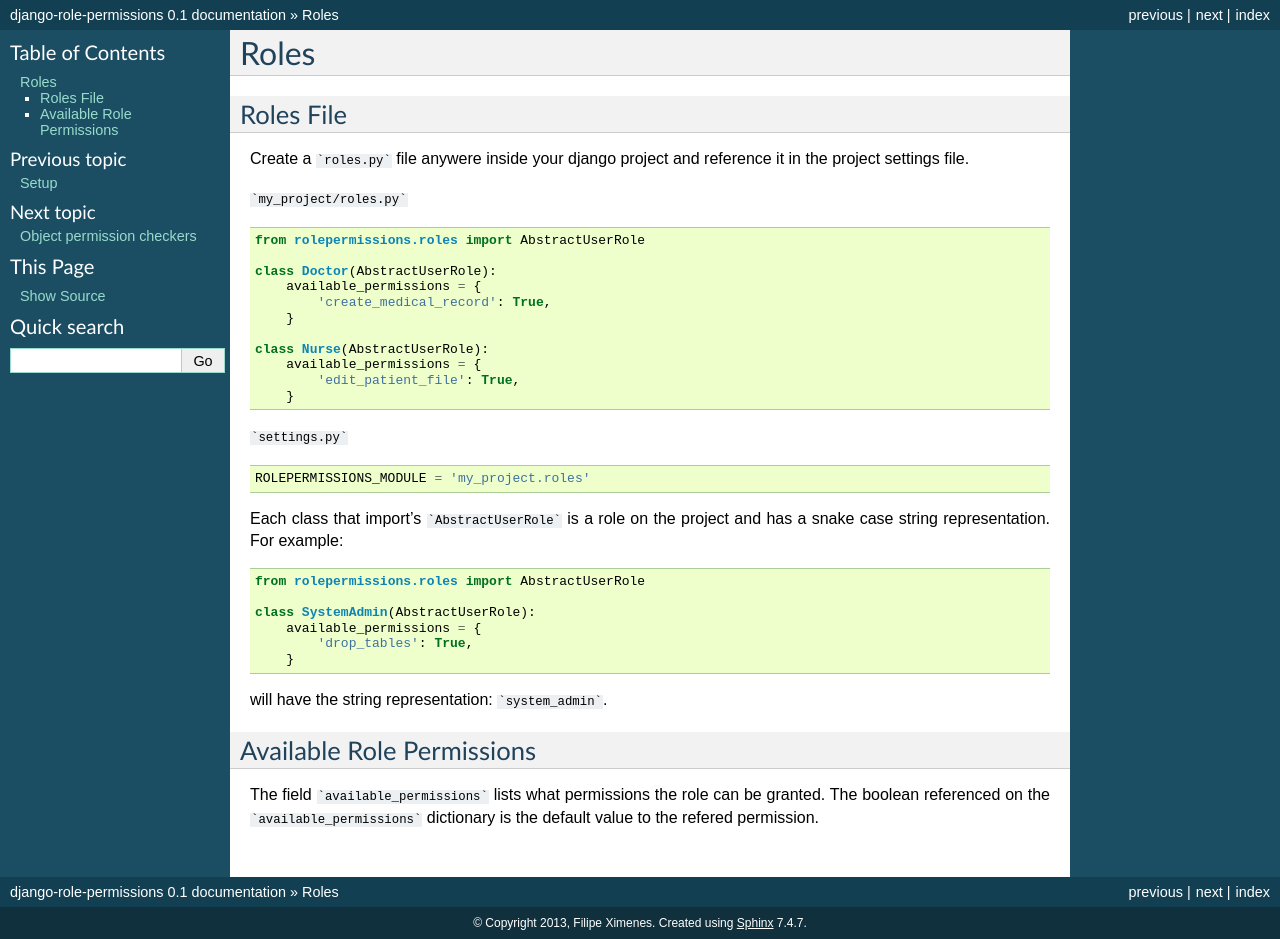
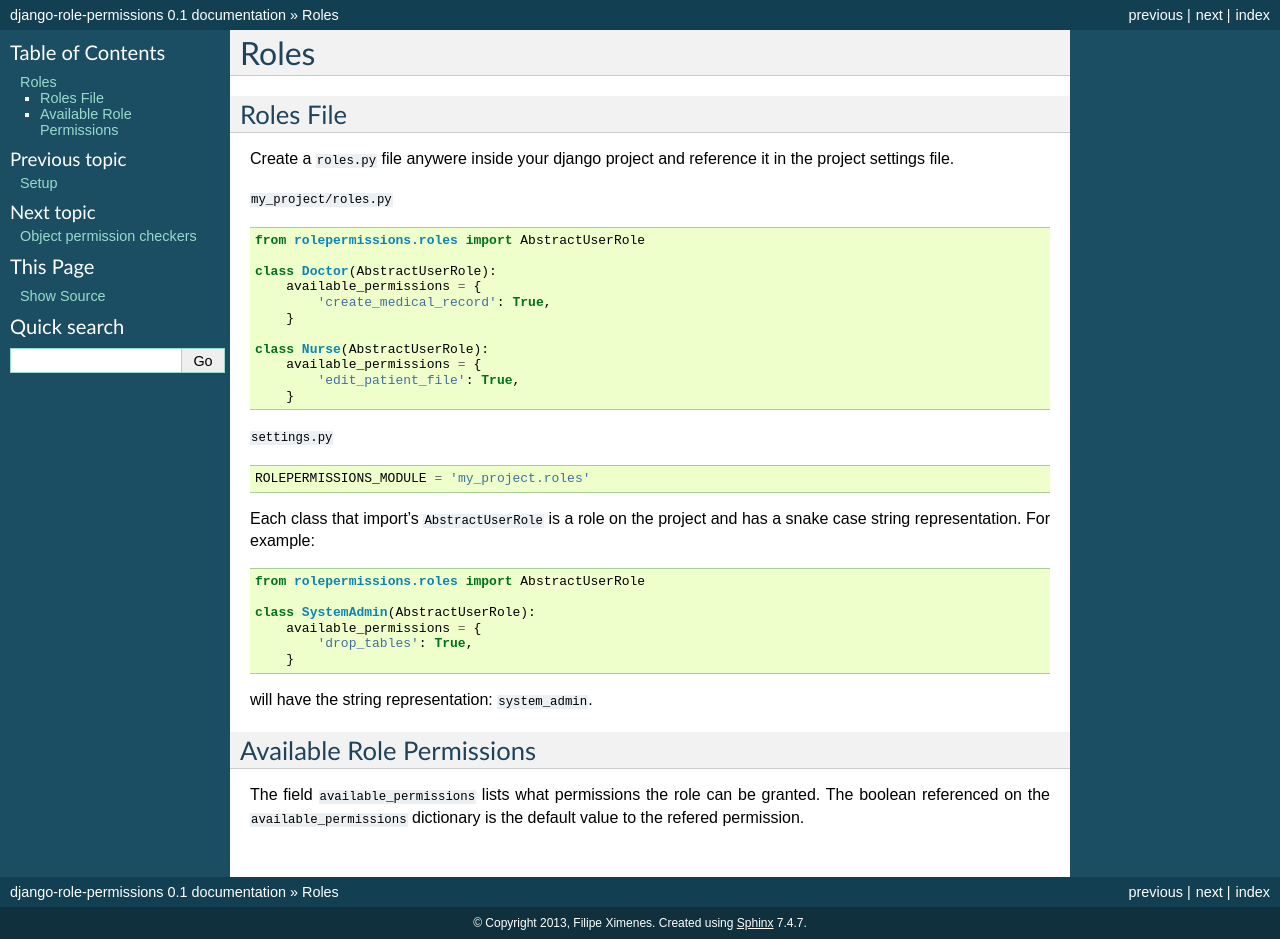
Before and after one commit to vintasoftware/django-role-permissions, a Sphinx documentation site: the page built from docs/roles.rst, in a window 1280 px wide. Built offline with Sphinx 7.4.7, drawn with Linux system fonts in a browser that asks for light colours.

Commit message:
removing misused triple quotes

````diff
--- a/docs/checkers.rst
+++ b/docs/checkers.rst
@@ -6,11 +6,11 @@ Object permission checkers
 permissions.py file
 ===================
 
-You can add a ```permissions.py``` file to each app. This file should contain
+You can add a ``permissions.py`` file to each app. This file should contain
 registered object permission checker functions.
 
 
-```my_app/permissions.py```
+``my_app/permissions.py``
 
 .. code-block:: python
 
@@ -28,4 +28,4 @@ registered object permission checker functions.
         return False
 
 when requested the object permission checker will receive the role of the user,
-the user and the object being verified and should return ```True``` if the permission is granted.
+the user and the object being verified and should return ``True`` if the permission is granted.
--- a/docs/functions.rst
+++ b/docs/functions.rst
@@ -16,7 +16,7 @@ Shortcuts
 .. function:: available_perm_status(user)
 
 Returns a dictionary containg all permissions available to the role of the specified user.
-Permissions are the keys of the dictionary, and values are ```True``` or ```False``` indicating if the
+Permissions are the keys of the dictionary, and values are ``True`` or ``False`` indicating if the
 permission is granted or not.
 
 .. code-block:: python
@@ -62,7 +62,7 @@ The following functions will always return ``True`` for users with supper_user s
 
 .. function:: has_role(user, roles)
 
-Receives a user and a role and returns ```True``` if user has the specified role. Roles can be passed as
+Receives a user and a role and returns ``True`` if user has the specified role. Roles can be passed as
 object, camel cased string representation or inside a list.
 
 .. code-block:: python
@@ -75,7 +75,7 @@ object, camel cased string representation or inside a list.
 
 .. function:: has_permission(user, permission)
 
-Receives a user and a permission and returns ```True``` is the user has ths specified permission.
+Receives a user and a permission and returns ``True`` is the user has ths specified permission.
 
 .. code-block:: python
 
--- a/docs/quickstart.rst
+++ b/docs/quickstart.rst
@@ -7,7 +7,7 @@ Install from PyPI with ``pip``::
     pip install django-role-permissions
 
 
-Add ```rolepermissions``` to you ```INSTALLED_APPS```
+Add ``rolepermissions`` to you ``INSTALLED_APPS``
 
 .. code-block:: python
 
--- a/docs/roles.rst
+++ b/docs/roles.rst
@@ -5,9 +5,9 @@ Roles
 Roles File
 ==========
 
-Create a ```roles.py``` file anywere inside your django project and reference it in the project settings file.
+Create a ``roles.py`` file anywere inside your django project and reference it in the project settings file.
 
-```my_project/roles.py```
+``my_project/roles.py``
 
 .. code-block:: python
 
@@ -23,13 +23,13 @@
             'edit_patient_file': True,
         }
 
-```settings.py```
+``settings.py``
 
 .. code-block:: python
 
     ROLEPERMISSIONS_MODULE = 'my_project.roles'
 
-Each class that import's ```AbstractUserRole``` is a role on the project and has a snake case string representation.
+Each class that import's ``AbstractUserRole`` is a role on the project and has a snake case string representation.
 For example:
 
 .. code-block:: python
@@ -41,11 +41,11 @@ For example:
             'drop_tables': True,
         }
 
-will have the string representation: ```system_admin```.
+will have the string representation: ``system_admin``.
 
 Available Role Permissions
 ==========================
 
-The field ```available_permissions``` lists what permissions the role can be granted.
-The boolean referenced on the ```available_permissions``` dictionary is the default value to the
+The field ``available_permissions`` lists what permissions the role can be granted.
+The boolean referenced on the ``available_permissions`` dictionary is the default value to the
 refered permission.
--- a/docs/setup.rst
+++ b/docs/setup.rst
@@ -13,7 +13,7 @@ Install from PyPI with ``pip``::
 Configuration
 =============
 
-Add ```rolepermissions``` to you ```INSTALLED_APPS```
+Add ``rolepermissions`` to you ``INSTALLED_APPS``
 
 .. code-block:: python
 
````
